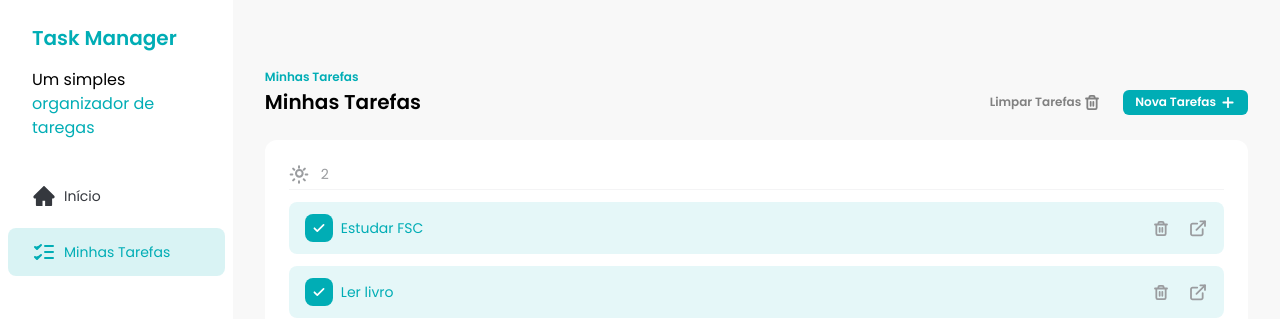
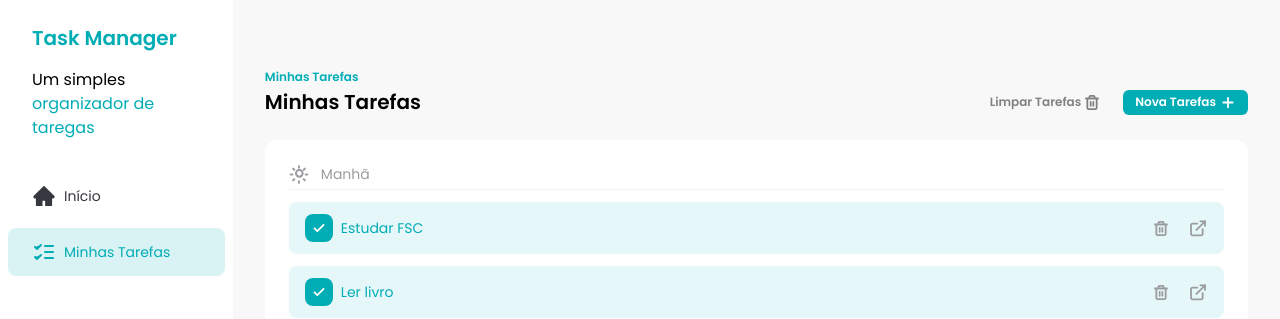
Before and after one commit to lucasduartexyz/task-manager, a React (Vite) app: page / in a window 1280 px wide. Shown: the top 319 px of the page. Built offline with nearby package versions, Linux system fonts and the light colour scheme.

Commit message:
fix: update TasksSeparator title

```diff
--- a/src/components/Tasks.jsx
+++ b/src/components/Tasks.jsx
@@ -86,7 +86,7 @@ const Tasks = () => {
 
       <div className="rounded-xl bg-white p-6">
         <div className="space-y-3">
-          <TasksSeparator icon={<SunIcon />} title={2} />
+          <TasksSeparator icon={<SunIcon />} title="Manhã" />
 
           {morningTasks.map((task) => (
             <TaskItem
```
